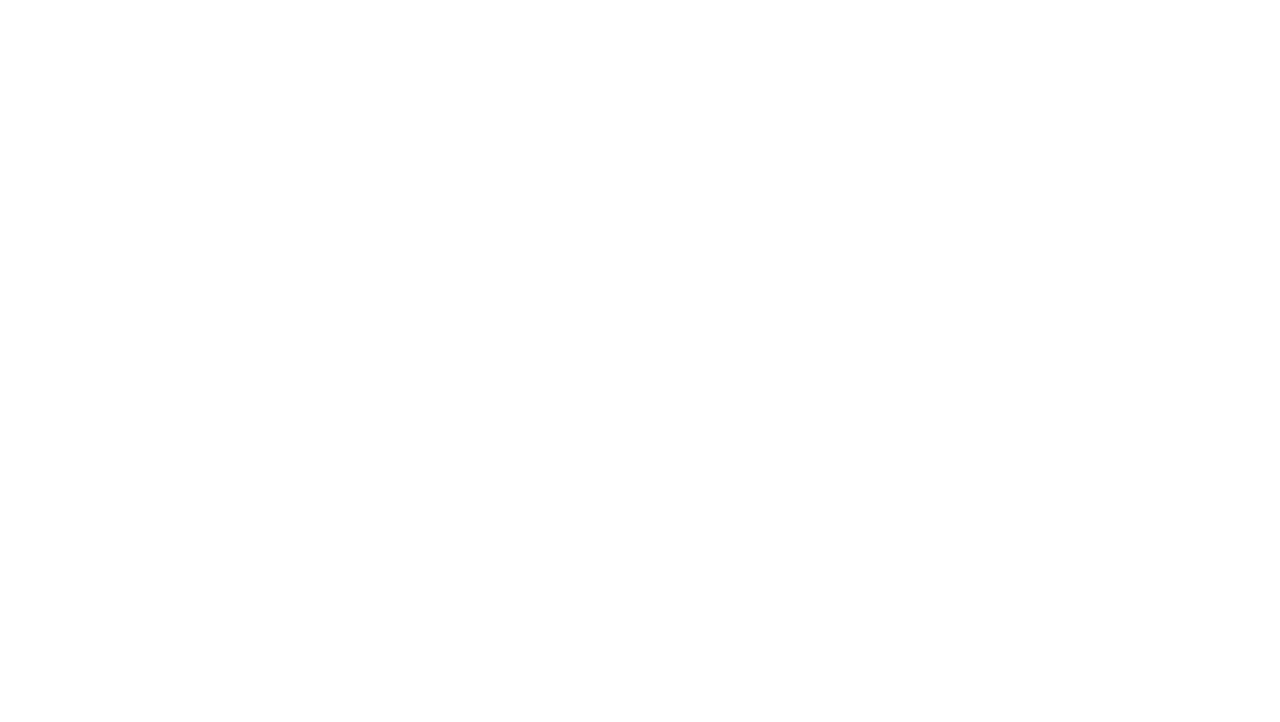
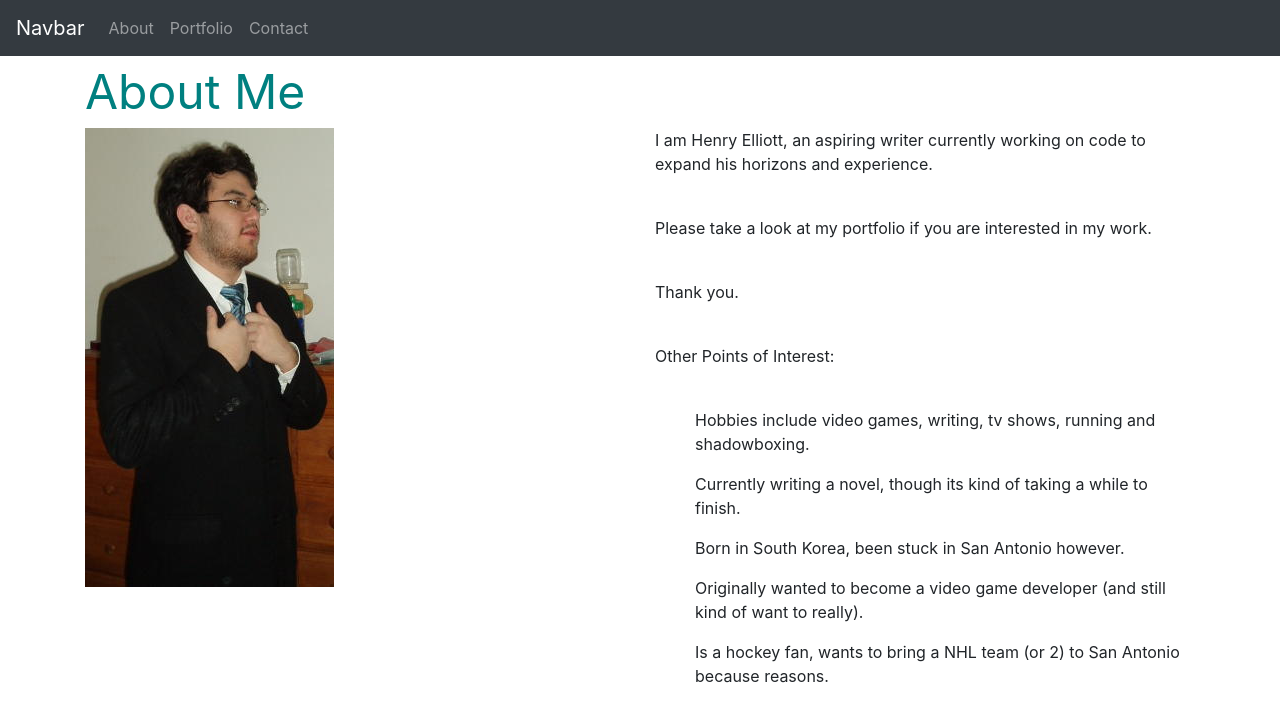
Before and after one commit to hjelliott87/bootstrap-portfolio-hje, a plain HTML site: page index.html in a window 1280 px wide. Drawn offline with nearby package versions, Linux system fonts and the light colour scheme.

Commit message:
Project Con't

```diff
--- a/index.html
+++ b/index.html
@@ -4,10 +4,58 @@
     <meta charset="UTF-8">
     <meta name="viewport" content="width=device-width, initial-scale=1.0">
     <meta http-equiv="X-UA-Compatible" content="ie=edge">
-    <title>Soldier's Requiem</title>
+    <title>About Me</title>
     <link rel="stylesheet" href="https://maxcdn.bootstrapcdn.com/bootstrap/4.0.0/css/bootstrap.min.css">
 </head>
+
 <body>
+    <nav class="navbar navbar-expand-lg navbar-dark bg-dark">
+        <a class="navbar-brand" href="#">Navbar</a>
+        <button class="navbar-toggler" data-toggle="collapse" data-target="#navbarSupportedContent" aria-controls="navbarSupportedContent" aria-expanded="false" aria-label="Toggle navigation">
+          <span class="navbar-toggler-icon"></span>
+        </button>
 
+        <div class="collapse navbar-collapse" id="navbarSupportedContent">
+          <ul class="navbar-nav mr-auto">
+            <li class="nav-item">
+              <a class="nav-link" href="file:///C:/Users/megac/bootstrap-portfolio-hje/index.html">About</a>
+            </li>
+            <li class="nav-item">
+              <a class="nav-link" href="file:///C:/Users/megac/bootstrap-portfolio-hje/portfolio.html">Portfolio</a>
+            </li>
+            <li class="nav-item">
+              <a class="nav-link" href="file:///C:/Users/megac/bootstrap-portfolio-hje/contact.html">Contact</a>
+            </li>
+          </ul>
+        </div>
+      </nav>
+
+      <div class="container">
+          <div class="row">
+              <div class="col-md-12">
+                  <font color="teal"><font size=20px><header>About Me</header></font></font>
+              </div>
+          </div>
+          <div class="row">
+              <div class="col-md-6">
+                <img src = "images/P4160014.JPG">
+              </div>
+              <div class="col-md-6">
+                <p>I am Henry Elliott, an aspiring writer currently working on code to expand his horizons and experience.</p>
+                <br>
+                <p>Please take a look at my portfolio if you are interested in my work.</p>
+                <br>
+                <p>Thank you.</p>
+                <br>
+                <p>Other Points of Interest:</p>
+                <br>
+                <ul>Hobbies include video games, writing, tv shows, running and shadowboxing.</ul>
+                <ul>Currently writing a novel, though its kind of taking a while to finish.</ul>
+                <ul>Born in South Korea, been stuck in San Antonio however.</ul>
+                <ul>Originally wanted to become a video game developer (and still kind of want to really).</ul>
+                <ul>Is a hockey fan, wants to bring a NHL team (or 2) to San Antonio because reasons.</ul>
+              </div>
+          </div>
+      </div>
 </body>
 </html>
```
Also changed, not shown: contact.html (+28 -1 lines), portfolio.html (+28 -1 lines), images/200.jpg (added), images/P4160014.JPG (added), images/city-q-c-640-480-4.jpg (added), images/food-q-c-640-480-4.jpg (added), images/hotel-wallpaper-black.png (added), images/nightlife-q-c-640-480-7.jpg (added), images/sports-q-c-640-480-8.jpg (added).
